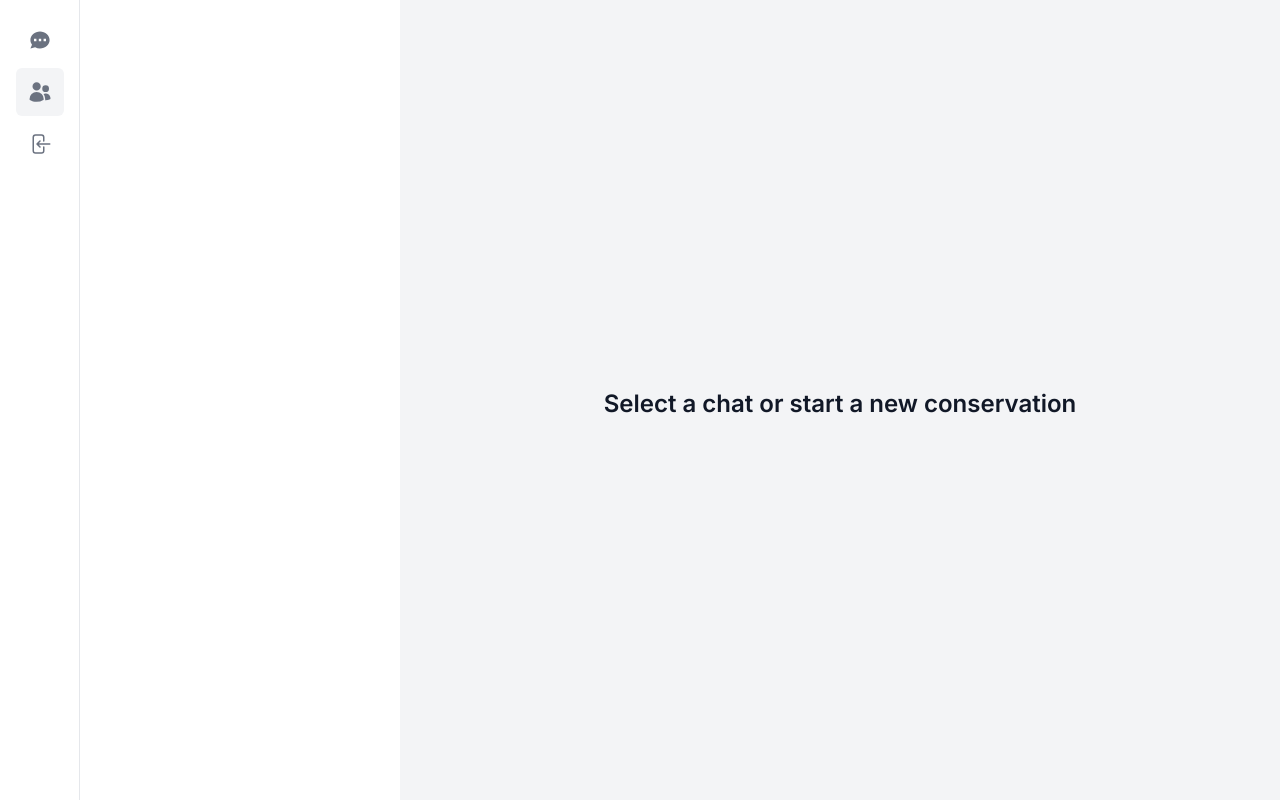
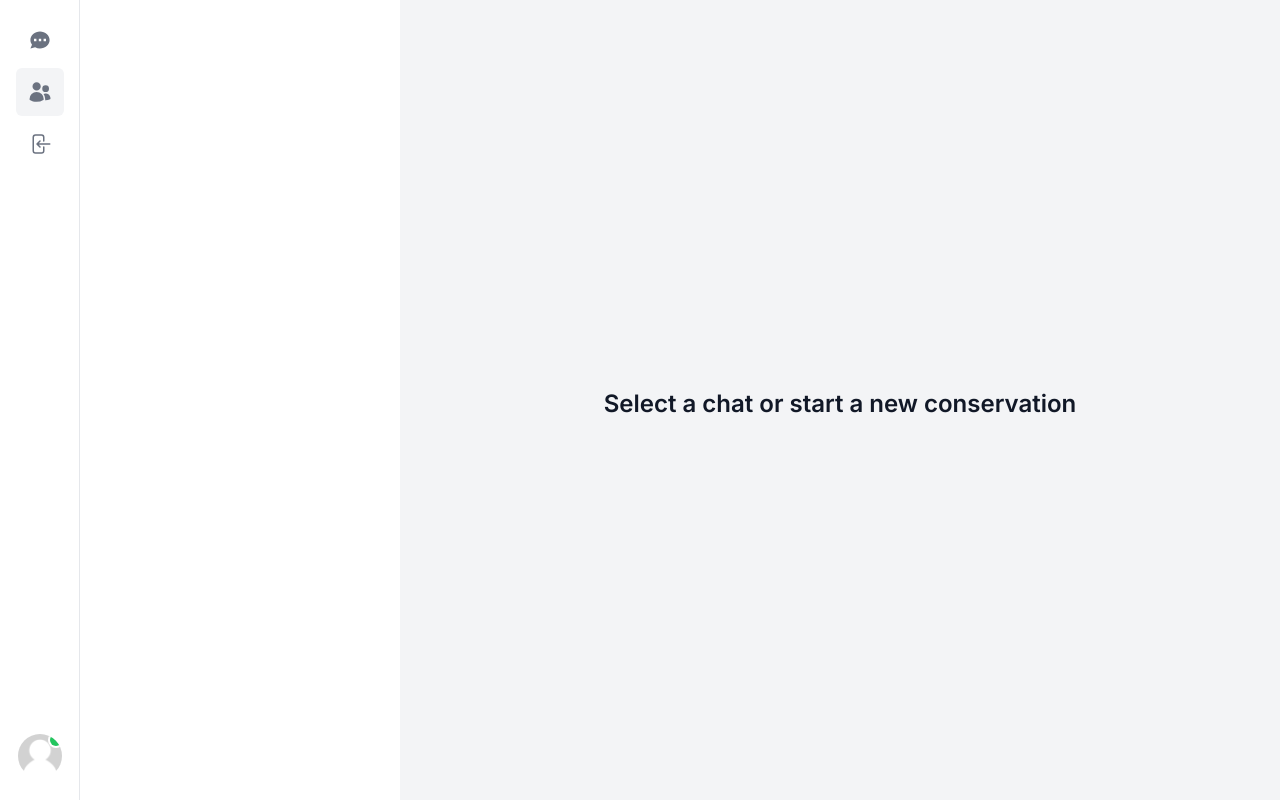
Before and after one commit to sandeepKumar22g/messanger, a Next.js app: page /users in a window 1280 px wide. Built offline with nearby package versions, Linux system fonts and the light colour scheme.

Commit message:
added avatar and getusers

```diff
--- a/next.config.js
+++ b/next.config.js
@@ -1,4 +1,8 @@
 /** @type {import('next').NextConfig} */
-const nextConfig = {}
+const nextConfig = {
+    images:{
+        domains: ["res.cloudinary.com", "avatars.githubusercontent.com", "lh3.googleusercontent.com"]
+    }
+}
 
 module.exports = nextConfig
--- /dev/null
+++ b/src/components/Avatar.tsx
@@ -0,0 +1,23 @@
+'use client'
+
+import { User } from '@prisma/client'
+import Image from 'next/image'
+import React from 'react'
+
+interface AvatarProps {
+    user? : User
+}
+
+
+const Avatar:React.FC<AvatarProps> = ({user}) => {
+  return (
+    <div className='relative'>
+        <div className='relative inline-block rounded-full overflow-hidden h-9 w-9 md:h-11 md:w-11'>
+            <Image alt="Avatar" fill src={user?.image || "/placeholder.jpg" } />
+            <span className='absolute block rounded-full bg-green-500 ring-2 ring-white top-0 right-0 h-2 w-2 md:h-3 md:w-3' />
+        </div>
+    </div>
+  )
+}
+
+export default Avatar
--- a/src/components/sidebar/DesktopSidebar.tsx
+++ b/src/components/sidebar/DesktopSidebar.tsx
@@ -3,10 +3,21 @@
 import React, {useState} from 'react'
 import useRoutes from '../../hooks/useRoutes'
 import DesktopItem from './DesktopItem'
+import Avatar from '../Avatar'
+import { User } from '@prisma/client'
 
+
+// interface DesktopSidebarProps {
+//   currentUser: User
+//   }
+
+// const DesktopSidebar: React.FC<DesktopSidebarProps> = ({currentUser}) => {
 const DesktopSidebar = () => {
   const routes = useRoutes()
   const [isOpen, setIsOpen] = useState(false)
+
+  // console.log(currentUser, "user")
+
   return (
     <div className='hidden lg:fixed lg:inset-y-0 lg:left-0 lg:z-40 lg:w-20 xl:px-6 lg:overflow-auto lg:bg-white lg:border-r-[1px] lg:pb-4 lg:flex lg:flex-col justify-between'>
       <nav className='mt-4 flex flex-col justify-between'>
@@ -16,6 +27,12 @@ const DesktopSidebar = () => {
           ))}
         </ul>
       </nav>
+      <nav className='mt-4 flex flex-col justify-between items-center'>
+        <div onClick={()=>setIsOpen(true)} className='cursor-pointer hover:opacity-75 transition' >
+          {/* <Avatar user={currentUser} /> */}
+          <Avatar  />
+        </div>
+      </nav>
     </div>
   )
 }
--- a/src/components/sidebar/Sidebar.tsx
+++ b/src/components/sidebar/Sidebar.tsx
@@ -1,11 +1,16 @@
 import React from 'react'
 import DesktopSidebar from './DesktopSidebar'
 import MobileFooter from './MobileFooter'
+import getCurrentUser from '../../actions/getCurrentUser'
 
 const Sidebar = async({children}: {children:React.ReactNode}) => {
+  // const currentUser = await getCurrentUser()
+  // console.log(c)
+
   return (
     <div className='h-full'>
-        <DesktopSidebar />
+        {/* <DesktopSidebar currentUser={currentUser} /> */}
+        <DesktopSidebar  />
         <MobileFooter />
         <main className='lg:pl-20 h-full'>
         {children}
```
Also changed, not shown: src/actions/getUsers.ts (added, +26 -0 lines).
